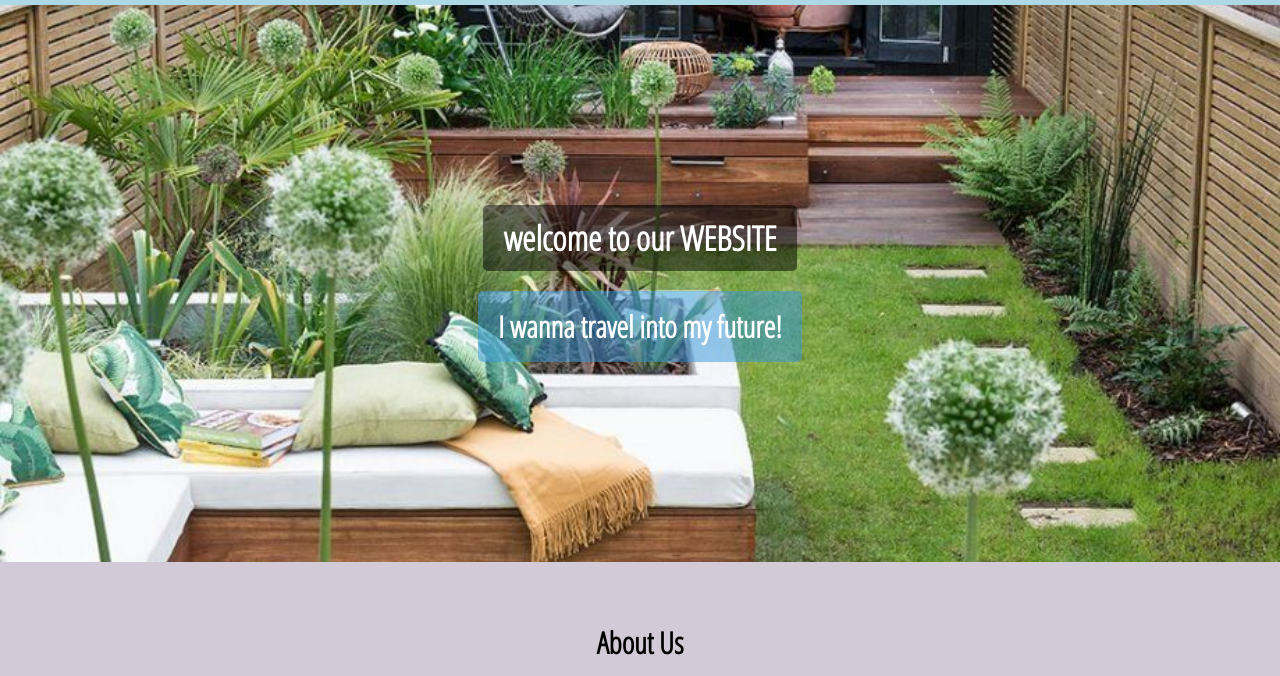
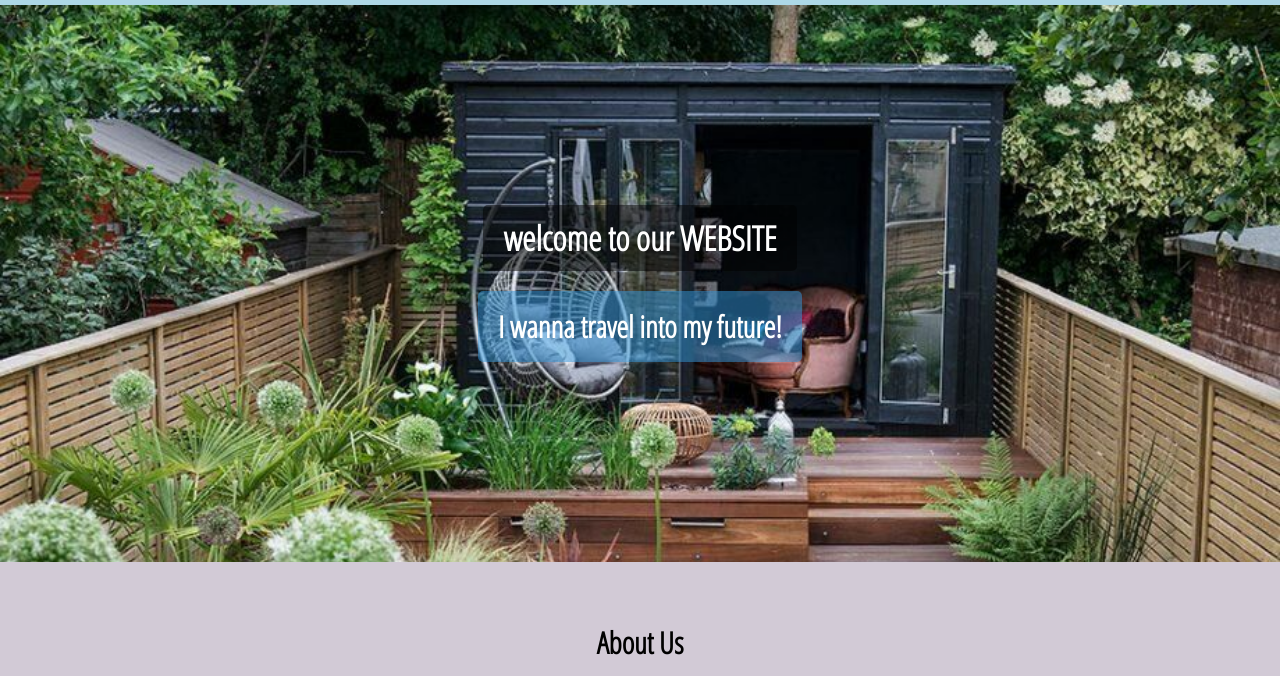
Before and after one commit to Developer-Ibrahim-Hossain/D24-responsive, a plain HTML site: page index.html in a window 1280 px wide. Shown: the part 59-735 px from the top of the page. Drawn offline with Linux system fonts and the light colour scheme; a web font is replaced by a local one.

Commit message:
Update style.css

```diff
--- a/style.css
+++ b/style.css
@@ -70,7 +70,7 @@ img{
 /* Banner CSS */
 
 .banner{
-    background: url(images/Gerden.jpg) no-repeat center;
+    background: url(images/Gerden.jpg) no-repeat top center;
     padding: 200px 0px;
     background-size: cover;
     background-attachment: fixed;
```
